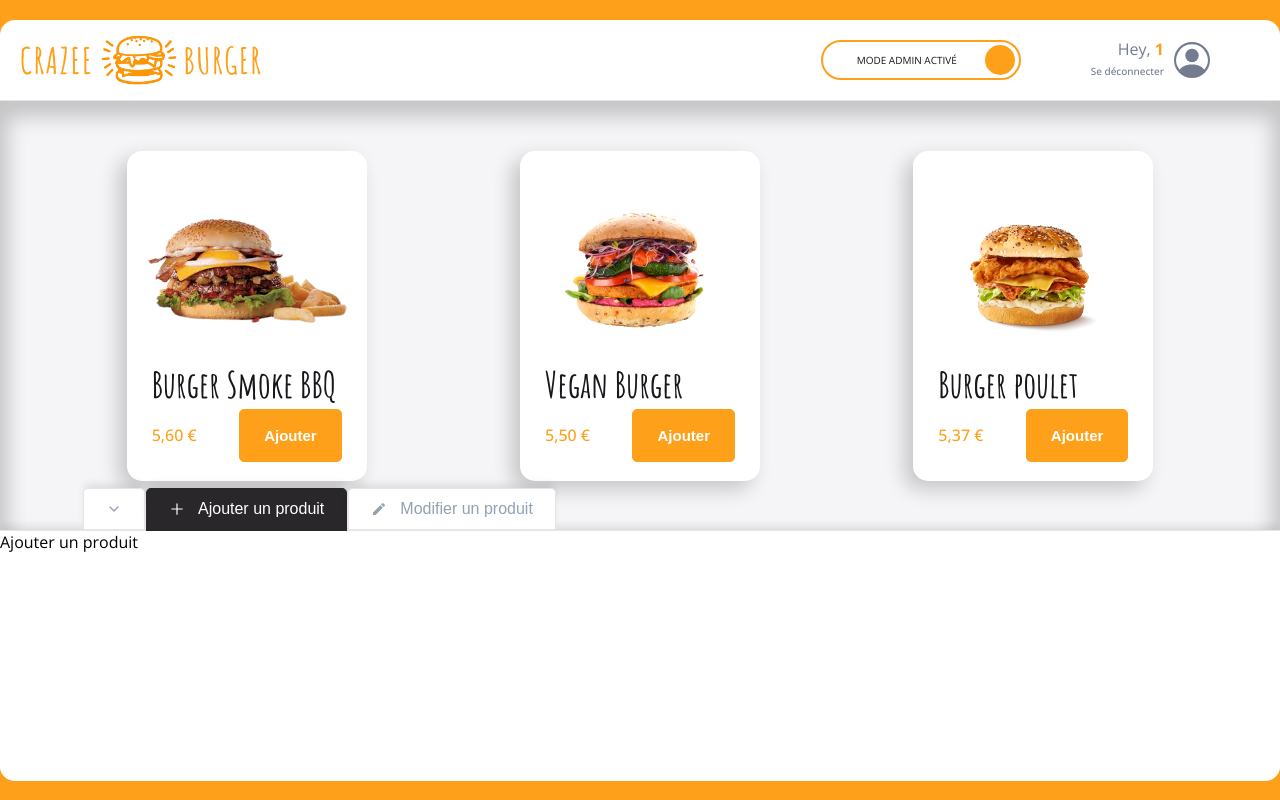
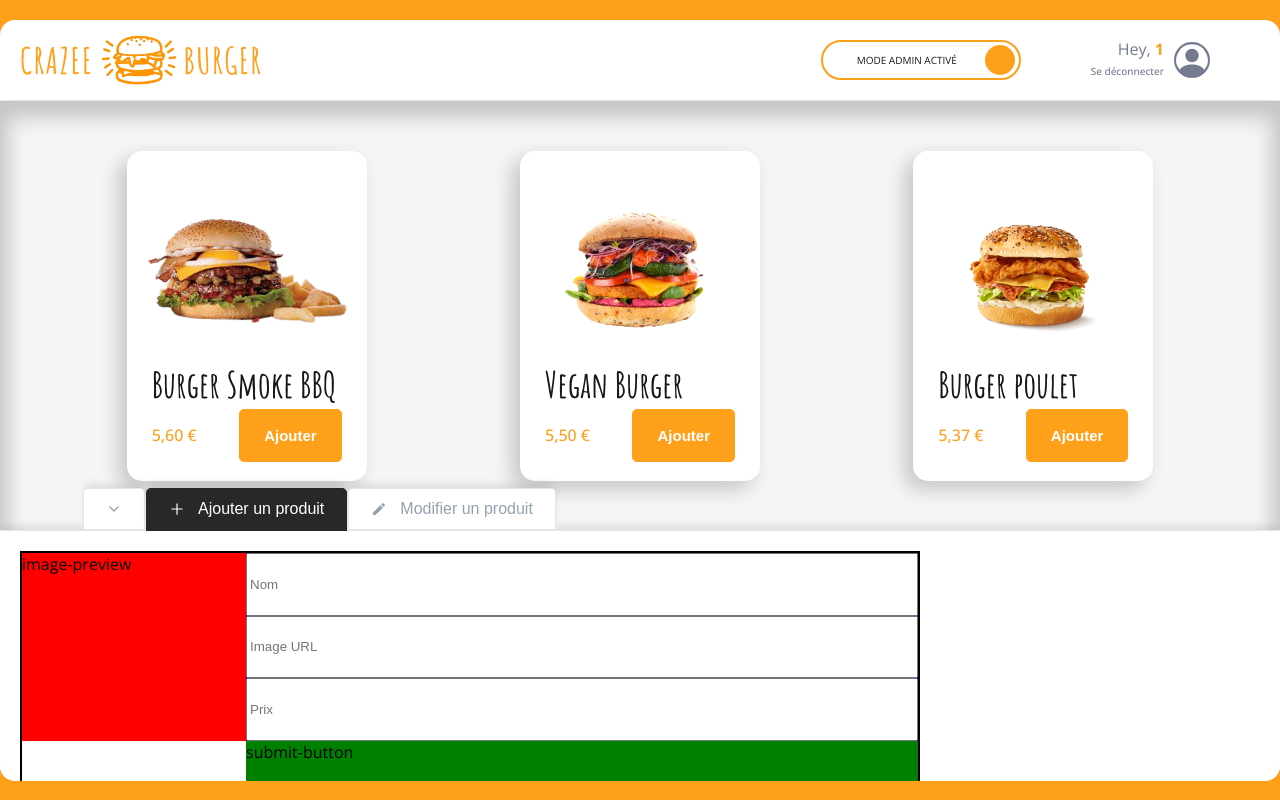
Before and after one commit to ImadeusF/crazee-burger, a React (Vite) app: page /order/1 in a window 1280 px wide. Built offline with nearby package versions, Linux system fonts and the light colour scheme.

Commit message:
🚧 F08: ADMIN > AddForm > Add layouts

```diff
--- a/src/components/pages/order/Main/Admin/Admin.jsx
+++ b/src/components/pages/order/Main/Admin/Admin.jsx
@@ -1,6 +1,6 @@
 import styled from "styled-components";
 import AdminTabs from "./AdminTabs";
-import AdminPanel from "./AdminPanel";
+import AdminPanel from "./AdminPanel/AdminPanel";
 import { useContext } from "react";
 import OrderContext from "../../../../../context/OrderContext";
 
--- /dev/null
+++ b/src/components/pages/order/Main/Admin/AdminPanel/AddForm.jsx
@@ -0,0 +1,53 @@
+import styled from "styled-components";
+
+export default function AddForm() {
+  return (
+    <AddFormStyled>
+      <div className="image-preview">image-preview</div>
+      <div className="input-fields">
+        <input type="text" placeholder="Nom" />
+        <input type="text" placeholder="Image URL" />
+        <input type="text" placeholder="Prix" />
+        </div>
+      <div className="submit-button">submit-button</div>
+    </AddFormStyled>
+  );
+}
+
+const AddFormStyled = styled.form`
+  display: grid;
+  grid-template-columns: 1fr 3fr;
+  grid-template-rows: repeat(4, 1fr);
+  grid-template-areas:
+    "image-preview input-fields"
+    "image-preview input-fields"
+    "image-preview input-fields"
+    ". submit-button";
+
+  height: 100%;
+  width: 70%;
+  border:2px solid black;
+  margin: 20px;
+
+  .image-preview {
+    grid-area: image-preview;
+    background: red;
+  }
+
+  .input-fields {
+    grid-area: input-fields;
+    background: blue;
+    display:grid;
+    grid-template-columns: 1fr;
+    grid-template-rows: repeat(3, 1fr);
+  }
+
+  .submit-button {
+    grid-area: submit-button;
+    background: green;
+  }
+
+  p {
+    padding: 40px;
+  }
+`;
--- a/src/components/pages/order/Main/Admin/AdminPanel.jsx
+++ b/src/components/pages/order/Main/Admin/AdminPanel/AdminPanel.jsx
@@ -1,8 +1,8 @@
 import styled from "styled-components";
-import { theme } from "../../../../../themes";
+import { theme } from "../../../../../../themes";
 import { useContext } from "react";
-import OrderContext from "../../../../../context/OrderContext";
-import { getTabsConfig, getTabSelected } from "./getTabsConfig";
+import OrderContext from "../../../../../../context/OrderContext";
+import { getTabsConfig, getTabSelected } from "../getTabsConfig";
 
 export default function AdminPanel() {
   const { currentTabSelected } = useContext(OrderContext);
@@ -12,7 +12,7 @@ export default function AdminPanel() {
 
   return (
     <AdminPanelStyled>
-      {currentTabSelected === tabSelected?.index && tabSelected?.label}
+     {currentTabSelected === tabSelected?.index && tabSelected?.Content}
     </AdminPanelStyled>
   );
 }
--- /dev/null
+++ b/src/components/pages/order/Main/Admin/AdminPanel/EditForm.jsx
@@ -0,0 +1,13 @@
+import styled from "styled-components"
+
+export default function EditForm() {
+    return (
+      <EditFormStyled>
+        EditForm
+      </EditFormStyled>
+    )
+  }
+
+  const EditFormStyled = styled.div`
+
+  `;
--- a/src/components/pages/order/Main/Admin/getTabsConfig.jsx
+++ b/src/components/pages/order/Main/Admin/getTabsConfig.jsx
@@ -1,17 +1,20 @@
 import { AiOutlinePlus } from "react-icons/ai";
 import { MdModeEditOutline } from "react-icons/md";
+import AddForm from "./AdminPanel/AddForm";
+import EditForm from "./AdminPanel/EditForm";
 
 export const getTabsConfig = () => [
     {
       index: "add",
       label: "Ajouter un produit",
       Icon: <AiOutlinePlus />,
-
+      Content: <AddForm />,
     },
     {
       index: "edit",
       label: "Modifier un produit",
       Icon: <MdModeEditOutline />,
+      Content: <EditForm />,
     },
   ];
 
--- a/src/components/pages/order/OrderPage.jsx
+++ b/src/components/pages/order/OrderPage.jsx
@@ -8,8 +8,6 @@ import OrderContext from "../../../context/OrderContext";
 export default function OrderPage() {
   const [isModeAdmin, setIsModeAdmin] = useState(true);
   const [isCollapsed, setIsCollapsed] = useState(false);
-  const [isAddSelected, setIsAddSelected] = useState(true);
-  const [isEditSelected, setIsEditSelected] = useState(false);
   const [currentTabSelected, setCurrentTabSelected]= useState("add");
 
   const orderContextValue = {
@@ -17,10 +15,6 @@ export default function OrderPage() {
     setIsModeAdmin,
     isCollapsed,
     setIsCollapsed,
-    isAddSelected,
-    setIsAddSelected,
-    isEditSelected,
-    setIsEditSelected,
     currentTabSelected,
     setCurrentTabSelected,
   };
```
